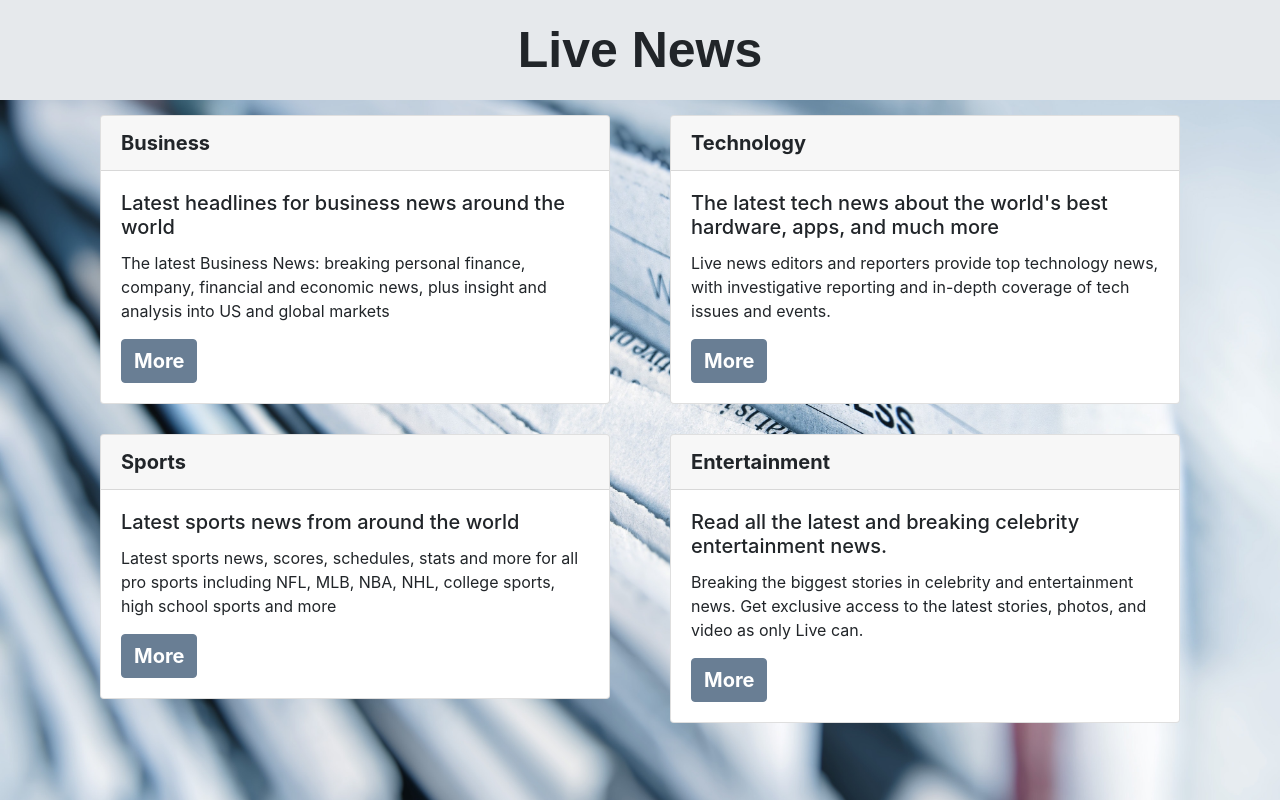
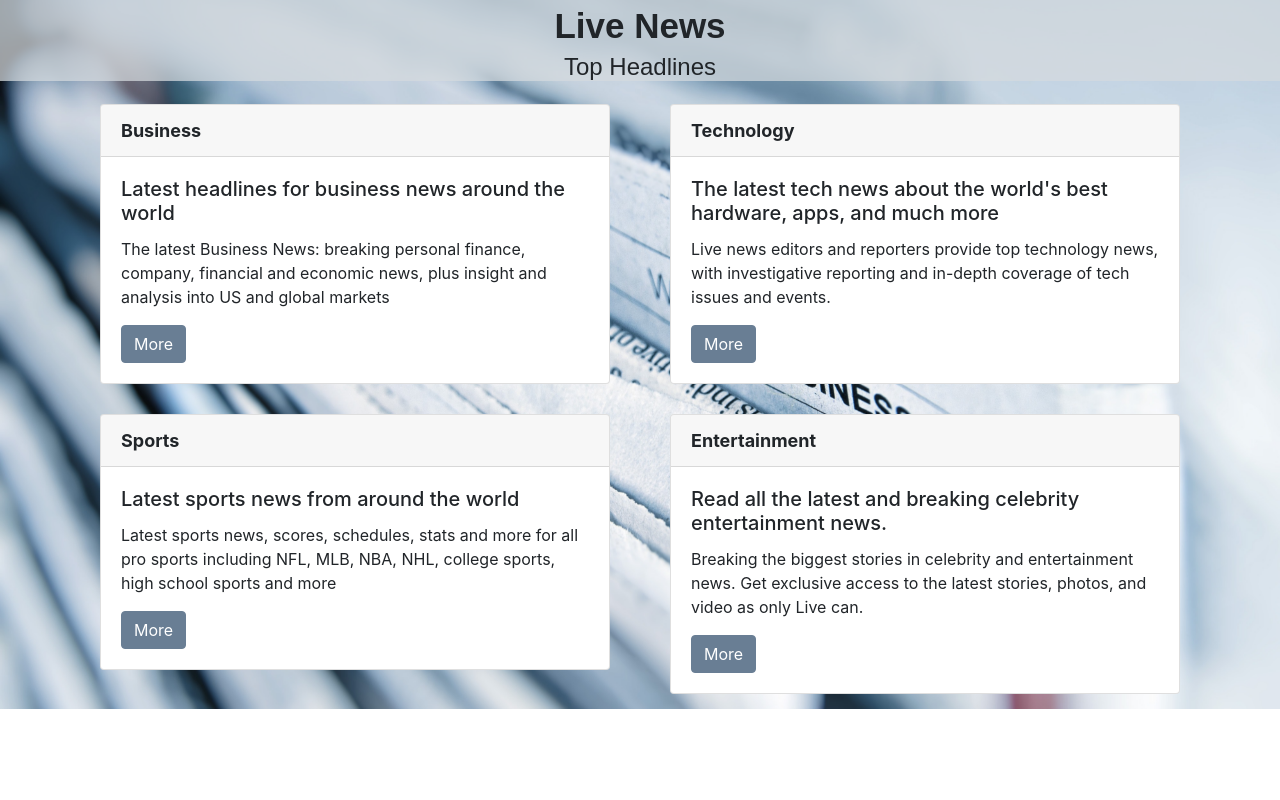
Before and after one commit to AnushreeSrivastava/Live-News-App, a React (Create React App) app: page / in a window 1280 px wide. Built offline with nearby package versions, Linux system fonts and the light colour scheme.

Commit message:
style changes

```diff
--- a/src/App.css
+++ b/src/App.css
@@ -1,3 +1,8 @@
+/* html{
+  background: url(../src/assets/images/background.jpg) center center fixed;
+  background-size: cover;
+} */
 .App {
   text-align: center;
 }
+html, body {height: 100%;}
--- a/src/App.js
+++ b/src/App.js
@@ -5,6 +5,7 @@ import Sport from './components/Sport/Sport';
 import Business from './components/Business/Business';
 import Technology from './components/Technology/Technology';
 import Entertainment from './components/Entertainment/Entertainment';
+import './App.css';
 
 function App() {
   return (
--- a/src/assets/styles/oneCard.css
+++ b/src/assets/styles/oneCard.css
@@ -2,7 +2,7 @@
     background-color: black;
 }
 .card-columns .card {
-   margin: 30px;
+   margin: 45px;
 }
 .card{
     cursor: pointer;
--- a/src/components/Banner/Banner.js
+++ b/src/components/Banner/Banner.js
@@ -5,6 +5,7 @@ export default function Banner() {
     return (
         <div className="div-banner">
             Live News
+            <h4 className="text-center">Top Headlines</h4>
         </div>
     )
 }
--- a/src/components/Banner/banner.css
+++ b/src/components/Banner/banner.css
@@ -1,10 +1,8 @@
 .div-banner{
     width: 100%;
-    height: 100px;
-    background-color: #d5dade94;
+    background-color: #d5dadeba;
     font-family: Arial, Helvetica, sans-serif;
     text-align: center;
     font-weight: bold;
-    font-size: 50px;
-    line-height: 2em;
+    font-size: 35px;
 }
--- a/src/components/Home/Home.js
+++ b/src/components/Home/Home.js
@@ -5,7 +5,7 @@ import TopHeadlines from '../TopHeadlines/TopHeadlines';
 
 function Home() {
     return (
-        <div>
+        <div className="main">
             <Banner />
             <TopHeadlines />
         </div>
--- a/src/components/Home/home.css
+++ b/src/components/Home/home.css
@@ -1,4 +1,4 @@
-html{
+.main{
     background: url(../../assets/images/background.jpg) center center fixed;
     background-size: cover;
 }
--- a/src/components/NavBar/NavBar.css
+++ b/src/components/NavBar/NavBar.css
@@ -1,5 +1,5 @@
 .nav{
-    font-size: 24px;
+    font-size: 1rem;
 }
 
 .nav-pills .nav-link.active, .nav-pills .show>.nav-link {
--- a/src/components/TopHeadlines/topHeadlines.css
+++ b/src/components/TopHeadlines/topHeadlines.css
@@ -1,16 +1,8 @@
-.container{
-    height:0;
-}
 .col
 {
-    margin: 40px;
+    margin: 30px;
 }
 .card-header{
-    font-size: 20px;
+    font-size: 18px;
     font-weight: bold;
 }
-
-.btn-primary{
-    font-size: 20px;
-    font-weight: bold;
-}
```
